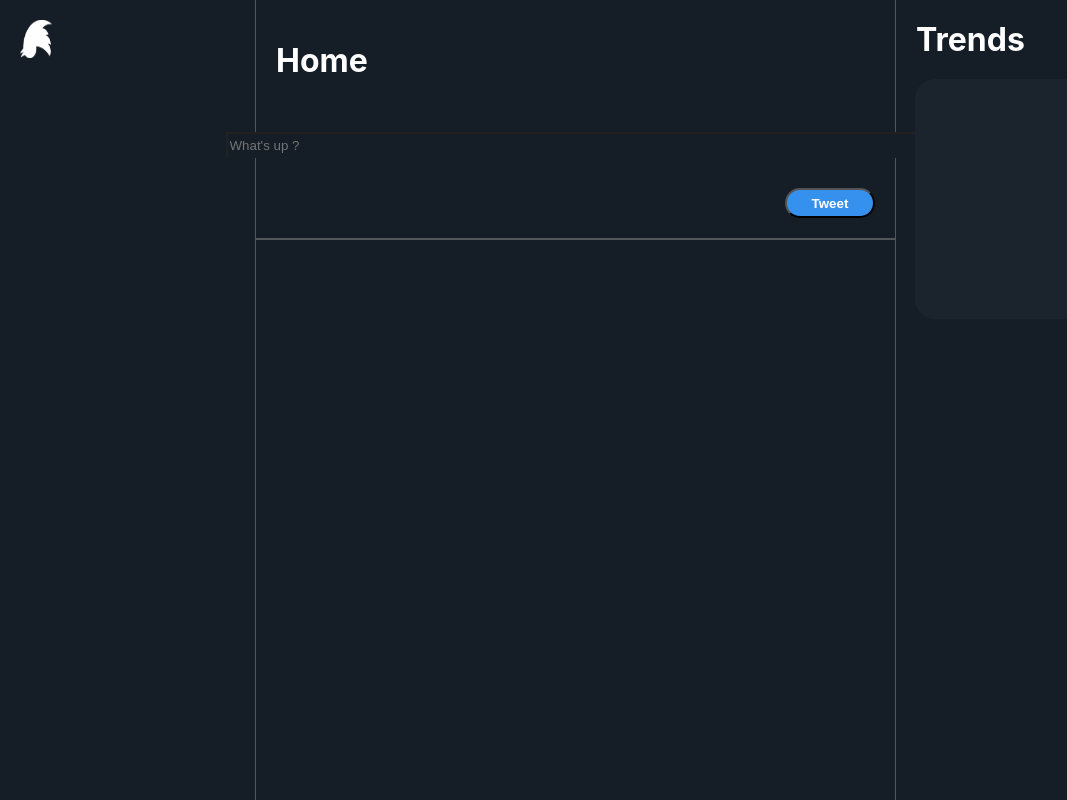
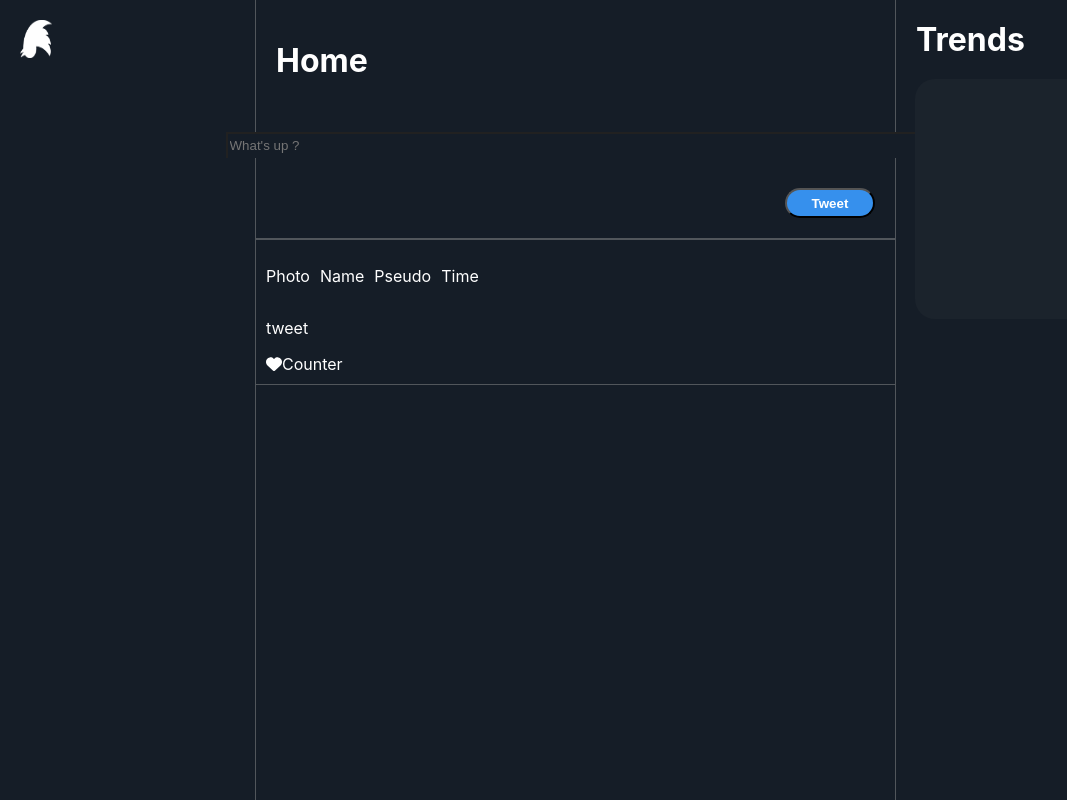
Before and after one commit to Pirlo987/Hackatweet, a Next.js app in the folder frontend/: page /twitter in a window 1280 px wide. Shown: the whole page, without its empty margins (0-1067 px from the left). Built offline with nearby package versions, Linux system fonts and the light colour scheme.

Commit message:
css component tweet

```diff
--- a/frontend/components/Signup.js
+++ b/frontend/components/Signup.js
@@ -61,7 +61,7 @@ function Signup(){
                 <input className={styles.inputSignup} type='text' onChange={(e) => setSignUpName(e.target.value)} value={signUpName}></input>
                 <input className={styles.inputSignup} type='text' onChange={(e) => setSignUpUsername(e.target.value)} value={signUpUsername}></input>
                 <input className={styles.inputSignup} type='text' onChange={(e) => setSignUpPassword(e.target.value)} value={signUpPassword}></input>
-                <button onClick={()=>SignUpBtn()}>Signin</button>
+                <button onClick={()=>SignUpBtn()}>Signup</button>
             </div>
 
           </Modal>
--- a/frontend/components/Tweet.js
+++ b/frontend/components/Tweet.js
@@ -1,10 +1,34 @@
 import styles from '../styles/Tweet.module.css';
+import { FontAwesomeIcon } from '@fortawesome/react-fontawesome';
+import { faHeart } from '@fortawesome/free-solid-svg-icons';
+function Tweet(){
 
-function Tweet(){
+ // Like tweet
+ const handleLikeTweet = () => {
+   // route like
+  };
+  let heartIconStyle = { 'cursor': 'pointer' };
+ /* if () {
+    heartIconStyle = { 'color': '#e74c3c', 'cursor': 'pointer' };
+  }*/
+
+
 
 return(
    <div className={styles.postContainer}>
-        Post
+        <div className={styles.user}>
+            <p>Photo</p>
+            <p>Name</p>
+            <p>Pseudo</p>
+            <p>Time</p>
+        </div>
+       <div className={styles.tweet}>
+            <p>tweet</p>
+       </div>
+       <div className={styles.like}>
+       <span><FontAwesomeIcon icon={faHeart} onClick={() => handleLikeTweet()} style={heartIconStyle} className="like" /></span>
+       <span>Counter</span>
+       </div>
    </div>
 )
 }
--- a/frontend/components/Twitter.js
+++ b/frontend/components/Twitter.js
@@ -1,4 +1,5 @@
 import styles from '../styles/Twitter.module.css';
+import Tweet from './Tweet';
 
 function Twitter(){
 
@@ -18,6 +19,7 @@ return(
                 </div>
             </div>
             <div className={styles.postContainer}>
+            <Tweet></Tweet>
             </div>
         </div>
         <div className={styles.rightContainer}>
--- a/frontend/package.json
+++ b/frontend/package.json
@@ -9,6 +9,9 @@
     "lint": "next lint"
   },
   "dependencies": {
+    "@fortawesome/fontawesome-svg-core": "^6.7.1",
+    "@fortawesome/free-solid-svg-icons": "^6.7.1",
+    "@fortawesome/react-fontawesome": "^0.2.2",
     "@reduxjs/toolkit": "^2.3.0",
     "antd": "^5.22.2",
     "next": "12.1.6",
--- a/frontend/styles/Tweet.module.css
+++ b/frontend/styles/Tweet.module.css
@@ -1,4 +1,17 @@
 .postContainer{
+    display: flex;
+    flex-direction: column;
+    justify-content: center;
     width: 100%;
-    height: 15%;
+    color: white;
+    padding: 10px;
+    border-bottom: 1px solid #51565B;
 }
+
+.user{
+    display: flex;
+    flex-direction: row;
+    margin:0;
+    padding:0;
+    gap: 10px;
+}
```
Also changed, not shown: 1 other file (tests, documents, lock files or other folders).
